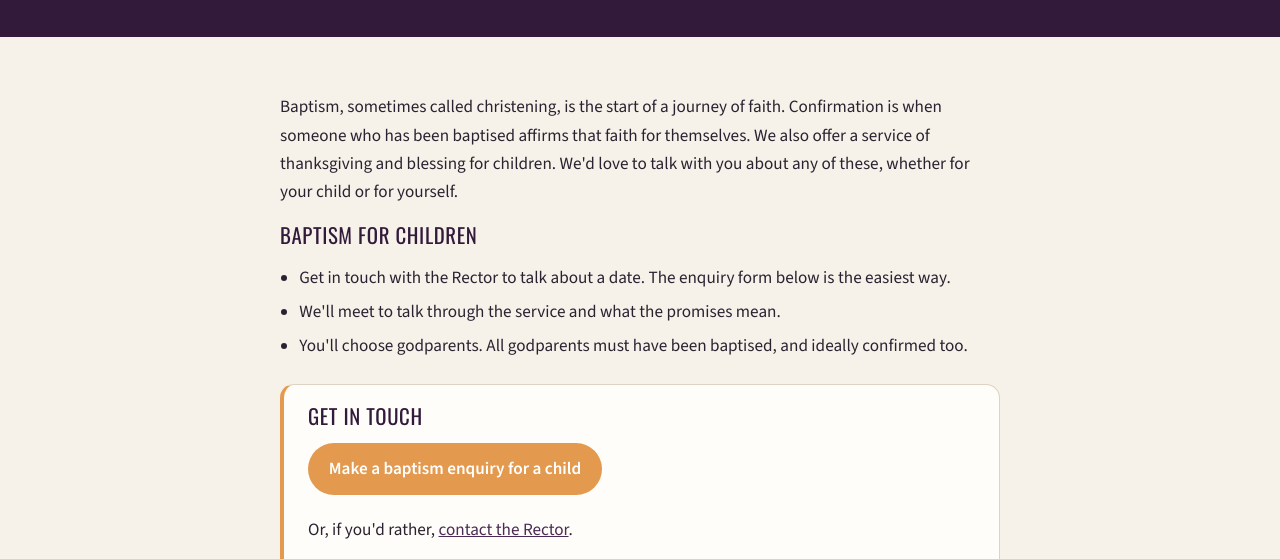
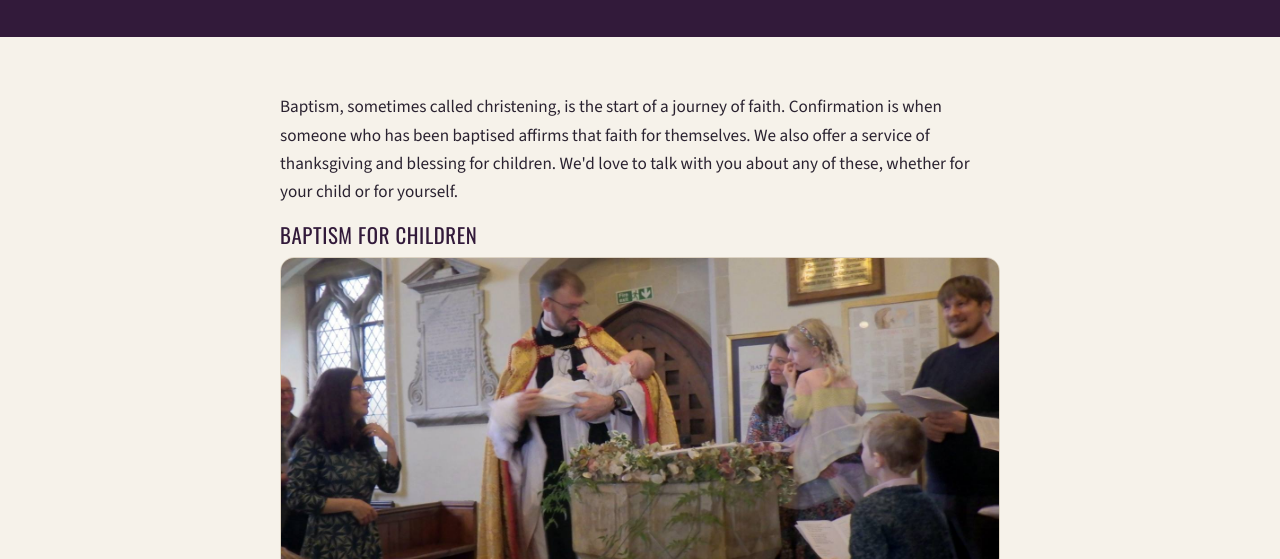
Before and after one commit to revthomaspelham-cloud/burwash-benefice, a plain HTML site: page docs/baptism.html in a window 1280 px wide. Shown: the part 235-794 px from the top of the page. Drawn offline with nearby package versions, Linux system fonts and the light colour scheme.

Commit message:
Add baptism photo at St Bartholomew's font to the Baptism page
Co-Authored-By: Claude Opus 5.5 <noreply@anthropic.com>
Claude-Session: https://claude.ai/code/session_01Uvf1CU6TBGBnnYnYvtp9EJ

```diff
--- a/docs/baptism.html
+++ b/docs/baptism.html
@@ -32,6 +32,8 @@
 <main id="main">
 <div class="page-head"><div class="wrap"><h1>Baptism and confirmation</h1><p>Beginning, and growing in, the journey of faith.</p></div></div><section class="block"><div class="wrap narrow prose"><p>Baptism, sometimes called christening, is the start of a journey of faith. Confirmation is when someone who has been baptised affirms that faith for themselves. We also offer a service of thanksgiving and blessing for children. We'd love to talk with you about any of these, whether for your child or for yourself.</p>
 <h3>Baptism for children</h3>
+<div class="photo wide"><picture><source media="(max-width: 700px)" srcset="images/baptism-font-sm.jpg"><img src="images/baptism-font.jpg" alt="The Rector holding a baby in a white christening gown beside the flower-decked font at St Bartholomew's, with the family gathered round" style="object-position:50% 35%" loading="lazy"></picture></div>
+
 <ul>
 <li>Get in touch with the Rector to talk about a date. The enquiry form below is the easiest way.</li>
 <li>We'll meet to talk through the service and what the promises mean.</li>
```
Also changed, not shown: docs/images/baptism-font-sm.jpg (added), docs/images/baptism-font.jpg (added), src/images/baptism-font-sm.jpg (added), src/images/baptism-font.jpg (added), 1 other file.
